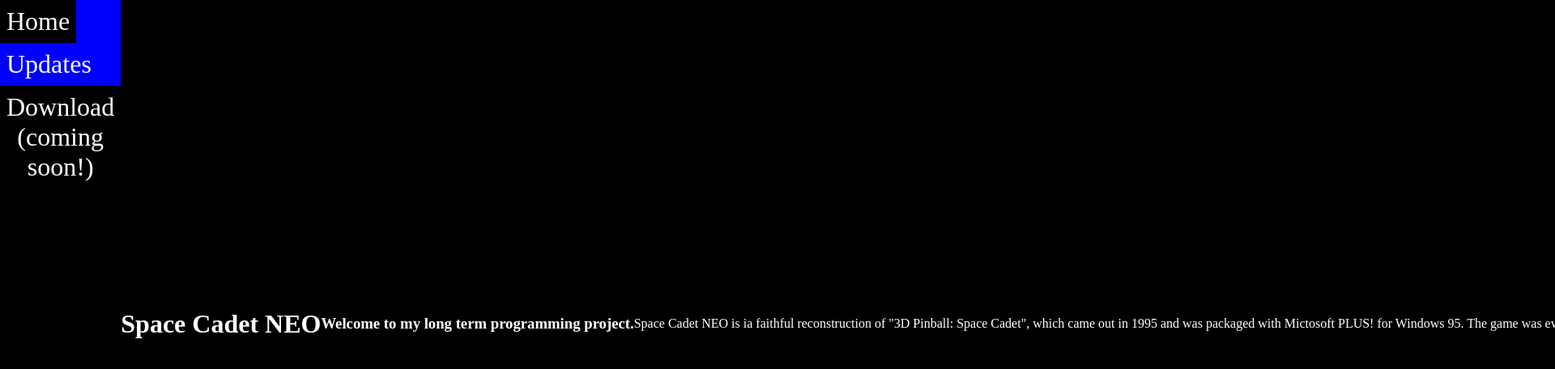
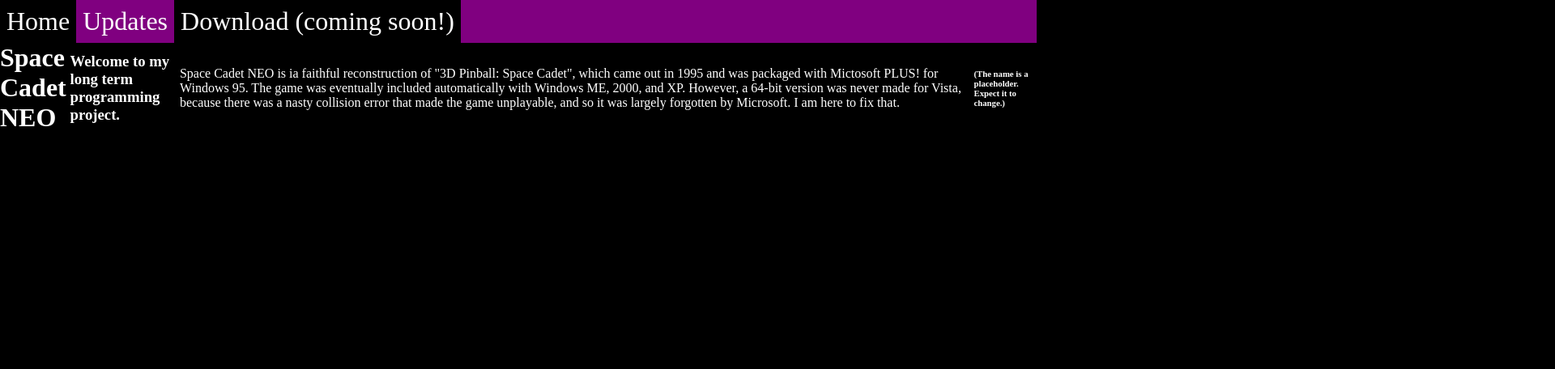
Before and after one commit to Weaververse-Entertainment/Space-Cadet-NEO, a plain HTML site: page index.html in a window 1280 px wide. Shown: the top 456 px of the page at 81% size, 1920 px wide, since content can reach past the window. Drawn offline with Linux system fonts and the light colour scheme.

Commit message:
update html

```diff
--- a/index.html
+++ b/index.html
@@ -9,19 +9,19 @@
 	</head>
 	<body>
 		<div class="z1" style="position: sticky; width: 100%;">
-			<ul id="navbar" style="background-color: blue;">
+			<ul id="navbar" style="background-color: purple;">
 				<li><p class="navbar">Home</p></li>
 				<li><a href="updates.html" class="navbar">Updates</a></li>
 				<li><p class="navbar">Download (coming soon!)</p></li>
 			</ul>
 		</div>
 		<div id="content" class="verti-center">
-		<h1>Space Cadet NEO</h1>
-		<h3>Welcome to my long term programming project.</h3>
+			<h1>Space Cadet NEO</h1>
+			<h3>Welcome to my long term programming project.</h3>
 
-		<p>Space Cadet NEO is ia faithful reconstruction of "3D Pinball: Space Cadet", which came out in 1995 and was packaged with Mictosoft PLUS! for Windows 95. The game was eventually included automatically with Windows ME, 2000, and XP. However, a 64-bit version was never made for Vista, because there was a nasty collision error that made the game unplayable, and so it was largely forgotten by Microsoft.
-		I am here to fix that.</p>
-		<h6>(The name is a placeholder. Expect it to change.)</h6>
+			<p>Space Cadet NEO is ia faithful reconstruction of "3D Pinball: Space Cadet", which came out in 1995 and was packaged with Mictosoft PLUS! for Windows 95. The game was eventually included automatically with Windows ME, 2000, and XP. However, a 64-bit version was never made for Vista, because there was a nasty collision error that made the game unplayable, and so it was largely forgotten by Microsoft.
+			I am here to fix that.</p>
+			<h6>(The name is a placeholder. Expect it to change.)</h6>
 		</div>
 		<!-- <div class="w3-bottombar w3-dark-gray z1 verti-center" id="footer">
 			<p class="w3-center">This page is stlyed using a modified version of W3.CSS. Learn more <a href="https://www.w3schools.com/w3css/">here</a>. We are not affiliated with w3schools.com in any way, shape, or form.</p>
--- a/style.css
+++ b/style.css
@@ -10,8 +10,6 @@ body, html {
 body {
 	background-color: black;
 	color: white;
-	display: flex;
-	flex-direction: row;
 }
 
 #navbar {
@@ -54,11 +52,12 @@ li a:hover {
 	left: 5%;
 }
 
-#content {
+/*#content {
 	flex: 1 0 auto;
-}
+}*/
 
 #footer {
+	display: flex;
 	flex-shrink: 0;
 	height: 64px;
 	flex-direction: column;
```
